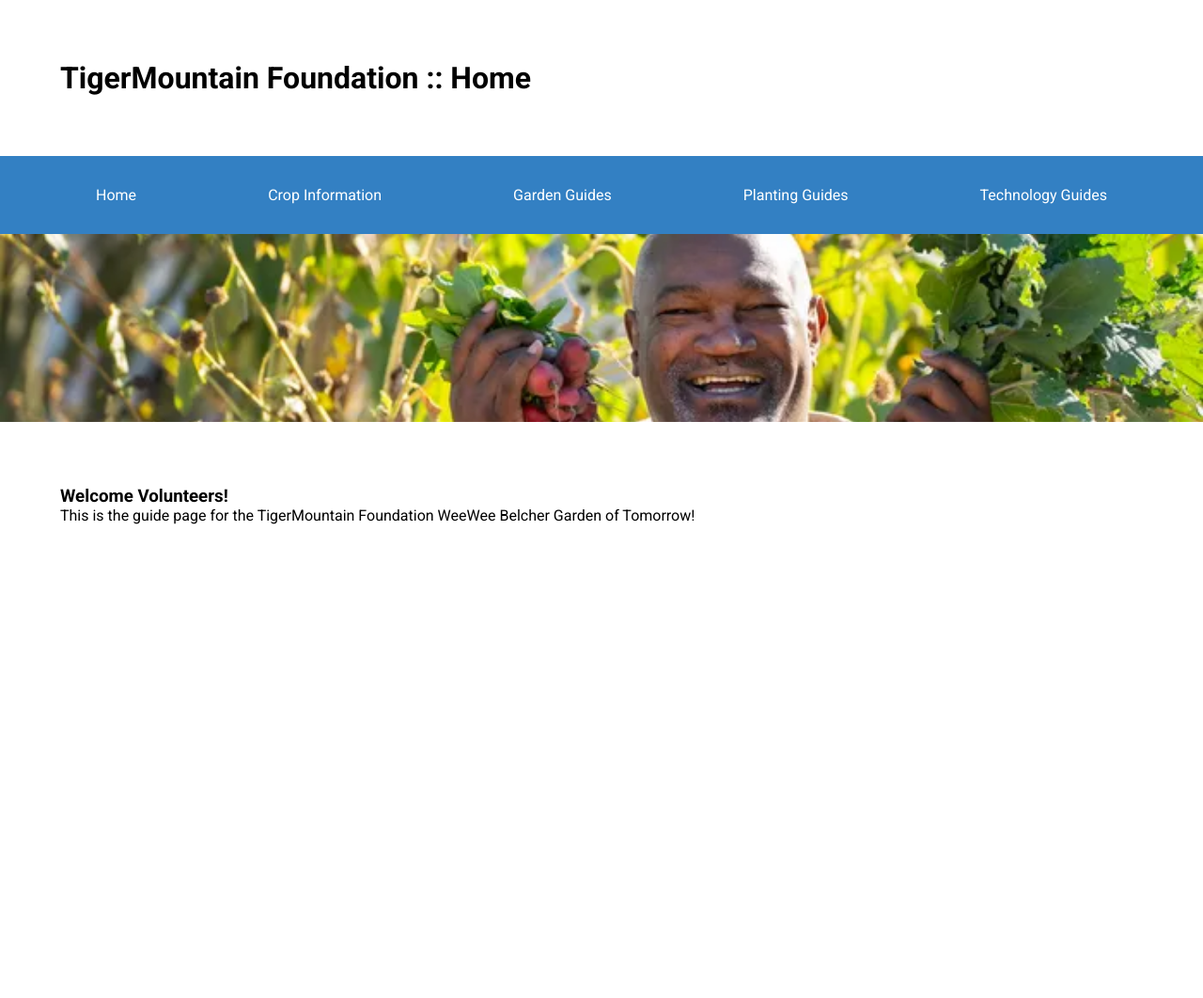
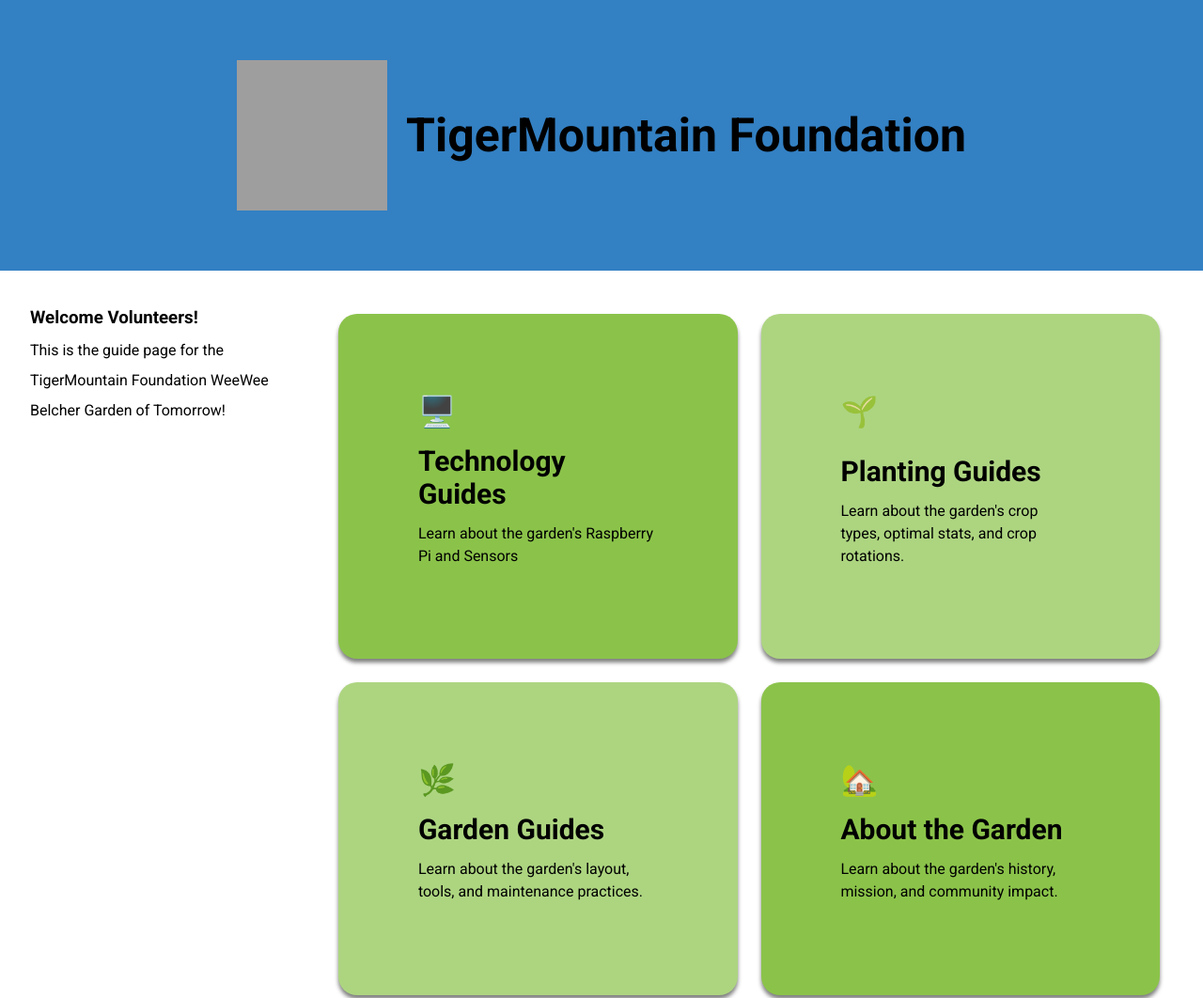
Before and after one commit to TigerMountain-Foundation-EPICS/TigerMountain-SOP, a plain HTML site: page index.html in a window 1280 px wide. Shown: the top 1062 px of the page at 94% size. Before the commit the page ends 800 px from the top, so only its background shows below. Drawn offline with Linux system fonts and the light colour scheme; grey boxes are pictures that could not be loaded.

Commit message:
Tech page changes - Foundation

```diff
--- a/index.html
+++ b/index.html
@@ -10,25 +10,39 @@
     </head>
 <body>
     <header>
-        <h1>TigerMountain Foundation :: Home</h1>
+        <div class="logo"><img src="/TigerMountain-SOP/assets/logo.png" class="logo-size"><h1>TigerMountain Foundation</h1></div>
     </header>
-    <nav>
-        <ul>
-            <li><a href="/TigerMountain-SOP/index.html">Home</a></li>
-            <li><a href="/TigerMountain-SOP/crops.html">Crop Information</a></li>
-            <li><a href="/TigerMountain-SOP/garden.html">Garden Guides</a></li>
-            <li><a href="/TigerMountain-SOP/planting.html">Planting Guides</a></li>
-            <li><a href="/TigerMountain-SOP/tech.html">Technology Guides</a></li>
-        </ul>
-    </nav>
-    <main>
-        <div>
-            <img class="image" src="/TigerMountain-SOP/assets/homepage.png">
-        </div>
-        <div class="body-text">
+    <main id="home">
+        <div class="home-body-text">
             <h3>Welcome Volunteers!</h3>
             <p>This is the guide page for the TigerMountain Foundation WeeWee Belcher Garden of Tomorrow!</p>
         </div>
+        <div class="button-grid">
+            <a href="tech.html" class="button button--color1">
+              <span class="button-icon">🖥️</span>
+                <h2>Technology Guides</h2>
+                <p>Learn about the garden's Raspberry Pi and Sensors</p>
+            </a>
+
+            <a href="planting.html" class="button button--color2">
+              <span class="button-icon">🌱</span>
+                <h2>Planting Guides</h2>
+                <p>Learn about the garden's crop types, optimal stats, and crop rotations.</p>
+            </a>
+
+            <a href="garden.html" class="button button--color2">
+              <span class="button-icon">🌿</span>
+              <h2>Garden Guides</h2>
+              <p>Learn about the garden's layout, tools, and maintenance practices.</p>
+            </a>
+
+            <a href="about.html" class="button button--color1">
+              <span class="button-icon">🏡</span>
+              <h2>About the Garden</h2>
+              <p>Learn about the garden's history, mission, and community impact.</p>
+            </a>
+
+          </div>
     </main>
     <footer>
 
--- a/style.css
+++ b/style.css
@@ -2,6 +2,7 @@
 
 :root {
     --primary-text-color: #000000;
+    --secondary-text-color: #4b4b4b;
     --primary-color: #FFFFFF;
     --secondary-color: #E7E7E7;
     --primary-background-color: #3380C3;
@@ -23,57 +24,151 @@
 }
 
 /* HTML Sections */
+header {
+    background-color: var(--primary-background-color);
+    padding: 5%;
+    text-align: center;
+}
 nav {
-    background-color: var(--primary-background-color);
-    padding: 2.5%;
+    line-height: 2.5em;
+    font-size: 20px;
 }
-nav ul {
+nav a {
+    display: block;
+    white-space: nowrap;
+}
+h1 {
+    font-size: 50px;
+}
+h2 {
+    font-size: 30px;
+}
+li {
+    padding: 2% 0%;
+}
+/* HTML Elements */
+a:link {
+    color: var(--primary-button-color);
+    text-decoration: none;
+}
+a:hover{
+    color: var(--secondary-button-color);
+}
+/* Classes */
+.logo{
+    display: flex;
+    align-items: center;
+    justify-content: center;
+    gap: 20px;
+}
+.logo-size {
+    width: 10em;
+    height: 10em;
+}
+.home-body-text {
+    padding: 10%;
+    line-height: 2;
+}
+.breadcrumb {
+    padding: 5% 5% 0%;
+    font-size: 25px;
+}
+.wrap-topics {
+    margin: 2% 0%;
+    padding: 0% 5%;
+}
+.bullet-desc{
+    padding: 5% 10% 0%;
+}
+
+/* IDs */
+#home {
+    margin: 0;
+    display: grid;
+    grid-template-columns: 320px 1fr;
+    gap: 40px;
+}
+/* Sub-Page IDs */
+#raspberry {
+    color: var(--secondary-background-color);
+}
+#raspberry iframe {
+    width: 100%;
+    height: auto;
+    aspect-ratio: 16 / 9;
+    margin: 5% 0%;
+}
+#sensors {
+    color: var(--secondary-background-color);
+    padding-top: 5%;
+}
+
+/* Sub-Page Columns */
+.row {
     display: flex;
     flex-wrap: nowrap;
-    justify-content: space-around;
-}
-nav li {
-    list-style-type: none;
-}
-nav li a{
-    text-decoration: none;
-}
-nav li a:link, nav li a:visited {
-    color: var(--primary-color);
-}
-nav li a:hover {
-    color: var(--primary-button-color);
+    margin: 5% 0%;
 }
 
-/* HTML Elements */
-h1 {
-    padding: 5%;
+.column {
+    overflow: hidden;
+    padding: 0% 5%;
 }
 
-/* Classes */
-.image {
-    width: 100%;
-    height: 200px;
-    object-fit: cover;
+.left {
+    width: 25%;
+    min-width: 175px;
+    border-right: 1px solid var(--primary-text-color);
 }
-.body-text {
-    padding: 5%;
+
+.right {
+    flex-grow: 1;
+    width: 75%;
 }
-.mini-nav {
-    padding: 0% 0% 5% 0%;
+
+/* Buttons */
+.button-grid {
+    display: grid;
+    grid-template-columns: 1fr 1fr;
+    gap: 25px;
+    padding: 5% 5% 5% 0%;
 }
-.sub-section {
+.button-grid a:link {
+    color: var(--primary-text-color);
+}
+.button-grid a:hover {
+    color: var(--secondary-text-color);
+}
+
+/* Home Nav Buttons */
+  .button {
     display: flex;
     flex-direction: column;
-    gap: 50px;
-}
-/* IDs */
-#irrigation {
-    color: #000000;
-}
-#soil {
-    color: #000000;
-}
-#harvest {
-    color: #000000;
-}
+    justify-content: flex-end;
+    min-height: 200px;
+    border-radius: 20px;
+    padding: 20%;
+    text-decoration: none;
+    color: var(--primary-text-color);
+    position: relative;
+    overflow: hidden;
+    box-shadow: 0 4px 4px rgba(0,0,0,0.5);
+    cursor: pointer;
+    border: none;
+    text-align: left;
+  }
+
+  .button--color1  { background: var(--primary-accent-color); }
+  .button--color2   { background: var(--secondary-accent-color); }
+
+  .button-icon {
+    font-size: 2em;
+    margin-bottom: auto;
+    display: block;
+    padding-bottom: 16px;
+  }
+
+  .button p {
+    padding: 5% 0%;
+    line-height: 1.5;
+  }
```
Also changed, not shown: about.html (renamed from crops.html, +1 -1 lines), garden.html (+1 -1 lines), planting.html (+1 -1 lines), tech.html (+31 -44 lines), 1 other file.
